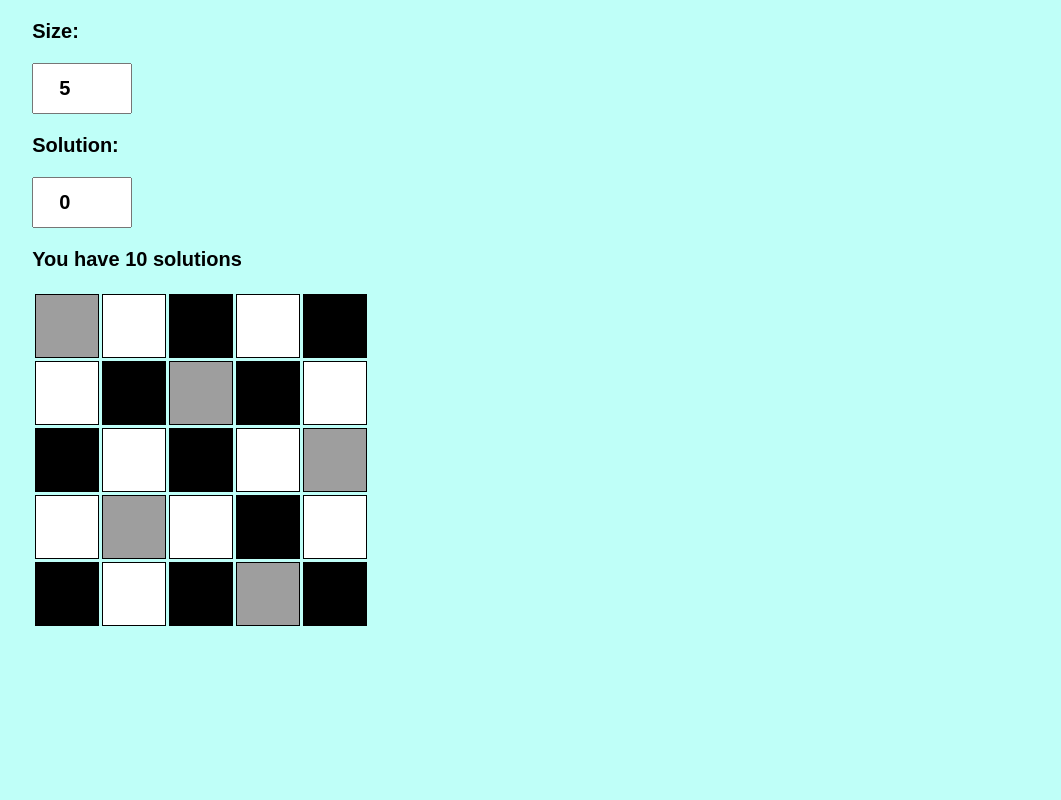
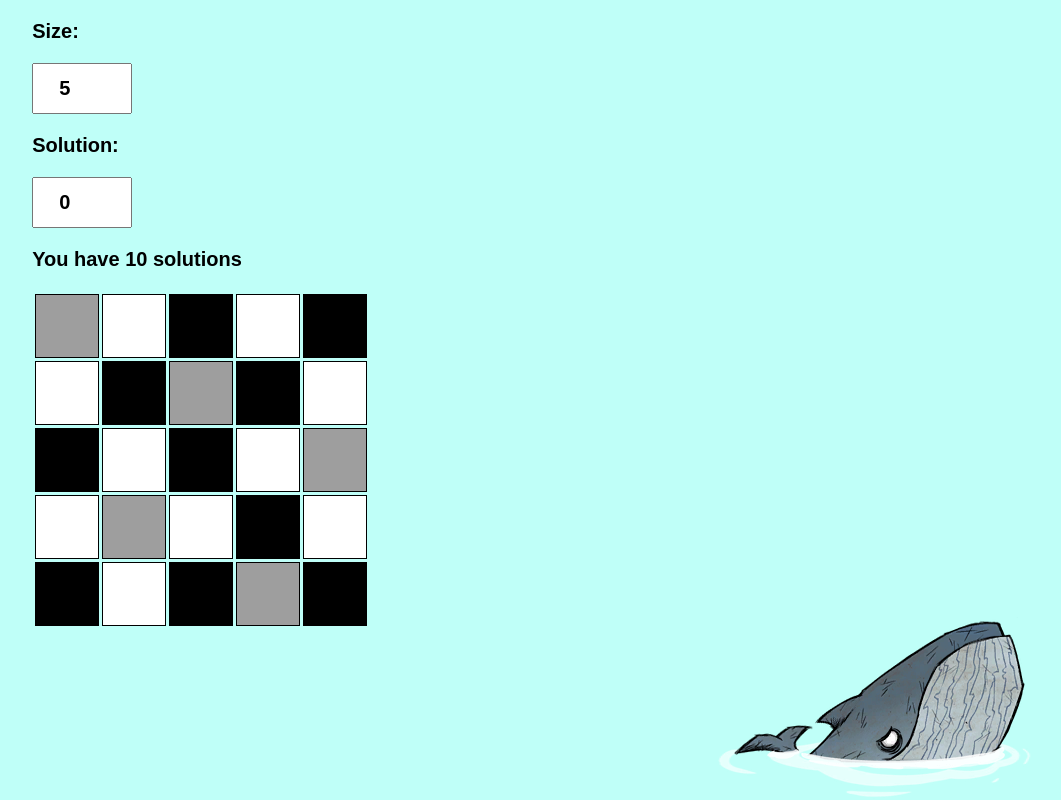
Before and after one commit to alinafedorchenko/chess, a React app: page / in a window 1280 px wide. Shown: the whole page, without its empty margins (216-1277 px from the left). Built offline with nearby package versions, Linux system fonts and the light colour scheme; grey boxes are pictures that could not be loaded; a web font is replaced by a local one.

Commit message:
add file loader

```diff
--- a/package.json
+++ b/package.json
@@ -22,6 +22,7 @@
     "eslint-loader": "^1.2.1",
     "eslint-plugin-react": "^3.16.1",
     "express": "^4.13.4",
+    "file-loader": "^0.9.0",
     "npm-install-webpack-plugin": "^2.0.2",
     "postcss-loader": "~1.0.0",
     "precss": "~1.4.0",
--- a/src/containers/App.js
+++ b/src/containers/App.js
@@ -6,6 +6,7 @@ export default class App extends Component {
     return (
         <div id="app">
           <Board />
+          <div className="wale"></div>
         </div>
     )
   }
--- a/src/containers/Board.js
+++ b/src/containers/Board.js
@@ -55,7 +55,7 @@ export default class Board extends Component {
         }
         let n = this.state.n,
             rows = [];
-        if (n < 20) {
+        if (n < 11) {
             let queens = this.result[this.state.res];
             for (var i=0; i < n; i++){
                 let cells = [];
--- a/src/containers/Input.js
+++ b/src/containers/Input.js
@@ -25,7 +25,7 @@ export default class Input extends Component {
                     value={this.state.value}
                     onChange={this.handleSizeChange}
                     min="4"
-                    max="19"
+                    max="10"
                 />
                 <p>Solution: </p>
                 <input
--- a/src/styles/app.css
+++ b/src/styles/app.css
@@ -53,3 +53,12 @@ tr:nth-child(odd) td:nth-child(even), tr:nth-child(even) td:nth-child(odd) {
 .queen:hover {
     background: url(http://www.game-game.com.ua/ui/css/images/tags/791.jpg) no-repeat center !important;
 }
+
+.wale {
+    background: url(../images/wale.png) no-repeat;
+    width: 316px;
+    height: 183px;
+    position: fixed;
+    bottom: 0;
+    right: 30px;
+}
--- a/webpack.config.js
+++ b/webpack.config.js
@@ -42,6 +42,10 @@ module.exports = {
             {
                 test: /\.css$/,
                 loader: "style-loader!css-loader!postcss-loader"
+            },
+            {
+                test: /\.(png|jpg|gif)$/,
+                loader: "file-loader?name=img/img-[hash:6].[ext]"
             }
         ]
     },
```
